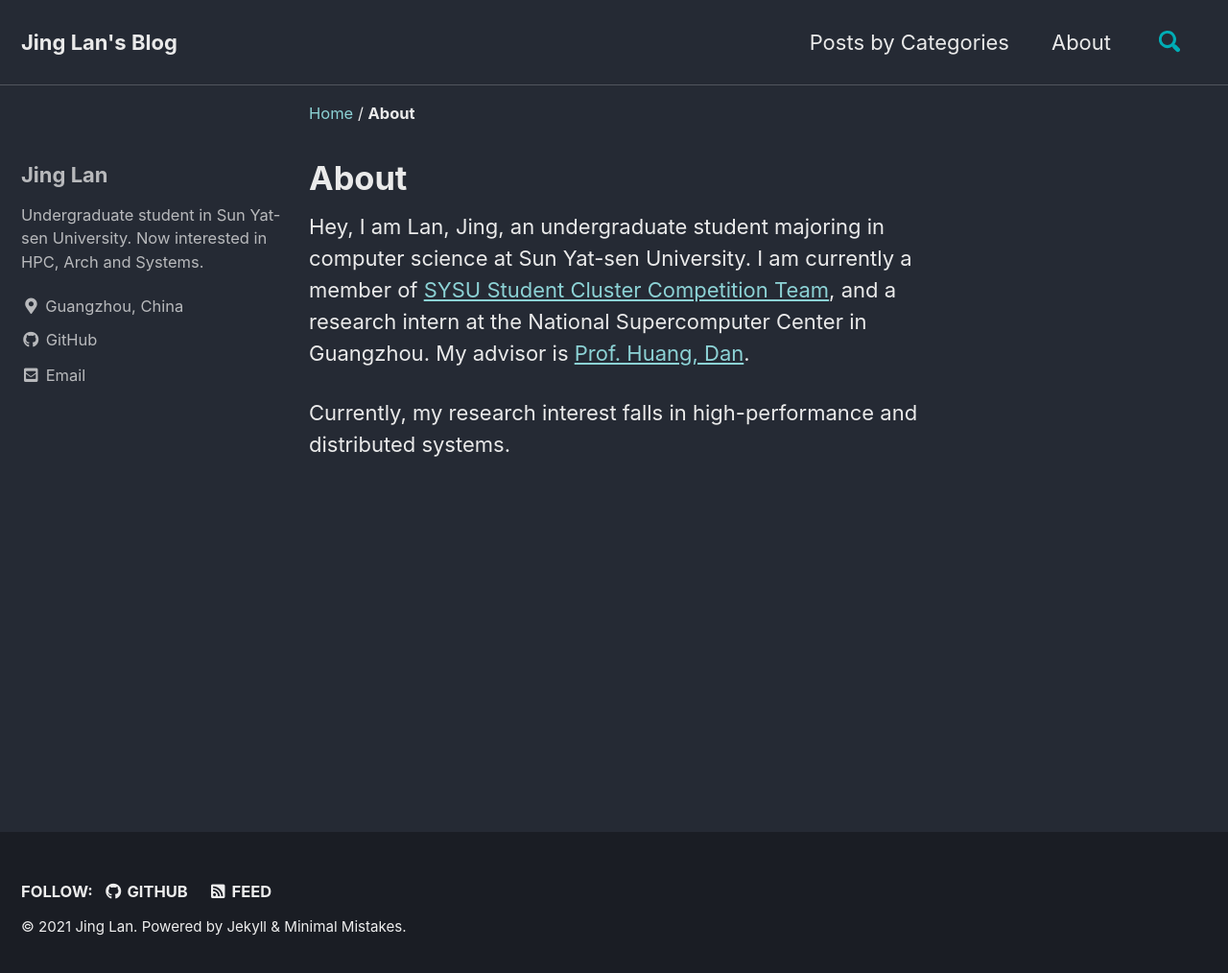
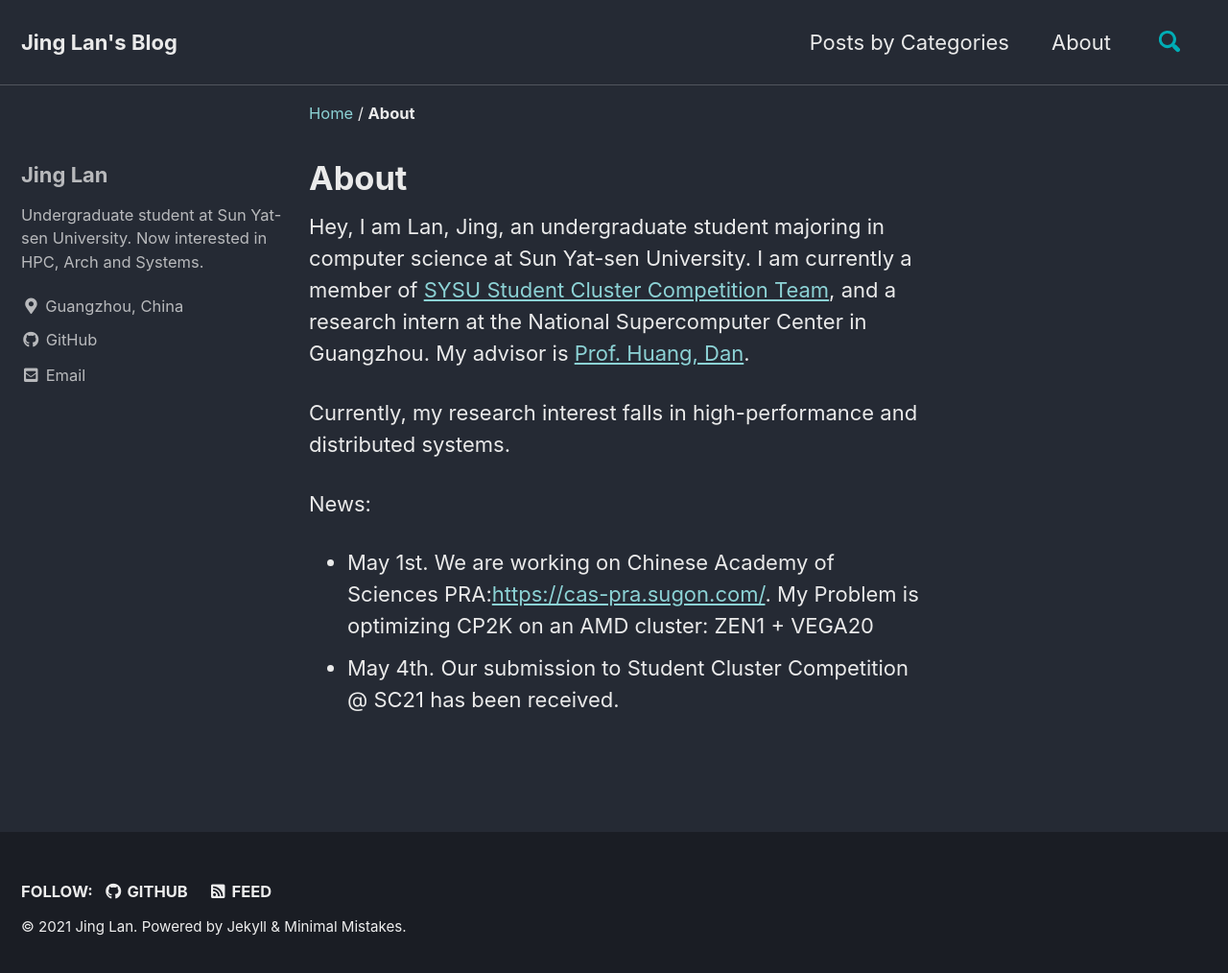
Before and after one commit to Lan-Jing/Lan-Jing.github.io, a Jekyll site: the page built from _pages/about.md, in a window 1280 px wide and 1022 px high. Shown: the top 1014 px of the window at 96% size. Built offline with Jekyll 4.4.1, drawn with Linux system fonts in a browser that asks for light colours; cached includes are drawn as plain includes.

Commit message:
update the about page

```diff
--- a/_config.yml
+++ b/_config.yml
@@ -95,7 +95,7 @@ analytics:
 author:
   name             : "Jing Lan"
   avatar           : # path of avatar image, e.g. "/assets/images/bio-photo.jpg"
-  bio              : "Undergraduate student in Sun Yat-sen University. Now interested in HPC, Arch and Systems."
+  bio              : "Undergraduate student at Sun Yat-sen University. Now interested in HPC, Arch and Systems."
   location         : "Guangzhou, China"
   email            : "lanj25@mail2.sysu.edu.cn"
   links:
--- a/_pages/about.md
+++ b/_pages/about.md
@@ -8,3 +8,8 @@ author_profile: falses
 Hey, I am Lan, Jing, an undergraduate student majoring in computer science at Sun Yat-sen University. I am currently a member of [SYSU Student Cluster Competition Team](https://github.com/SYSU-SCC), and a research intern at the National Supercomputer Center in Guangzhou. My advisor is [Prof. Huang, Dan](https://scholar.google.com/citations?hl=en&user=Bo6PwnQAAAAJ).
 
 Currently, my research interest falls in high-performance and distributed systems.
+
+News:
+
+* May 1st. We are working on Chinese Academy of Sciences PRA:[https://cas-pra.sugon.com/](https://cas-pra.sugon.com/). My Problem is optimizing CP2K on an AMD cluster: ZEN1 + VEGA20
+* May 4th. Our submission to Student Cluster Competition @ SC21 has been received.
```
Also changed, not shown: _posts/2021-3-14-quiver.md (+1 -1 lines).
